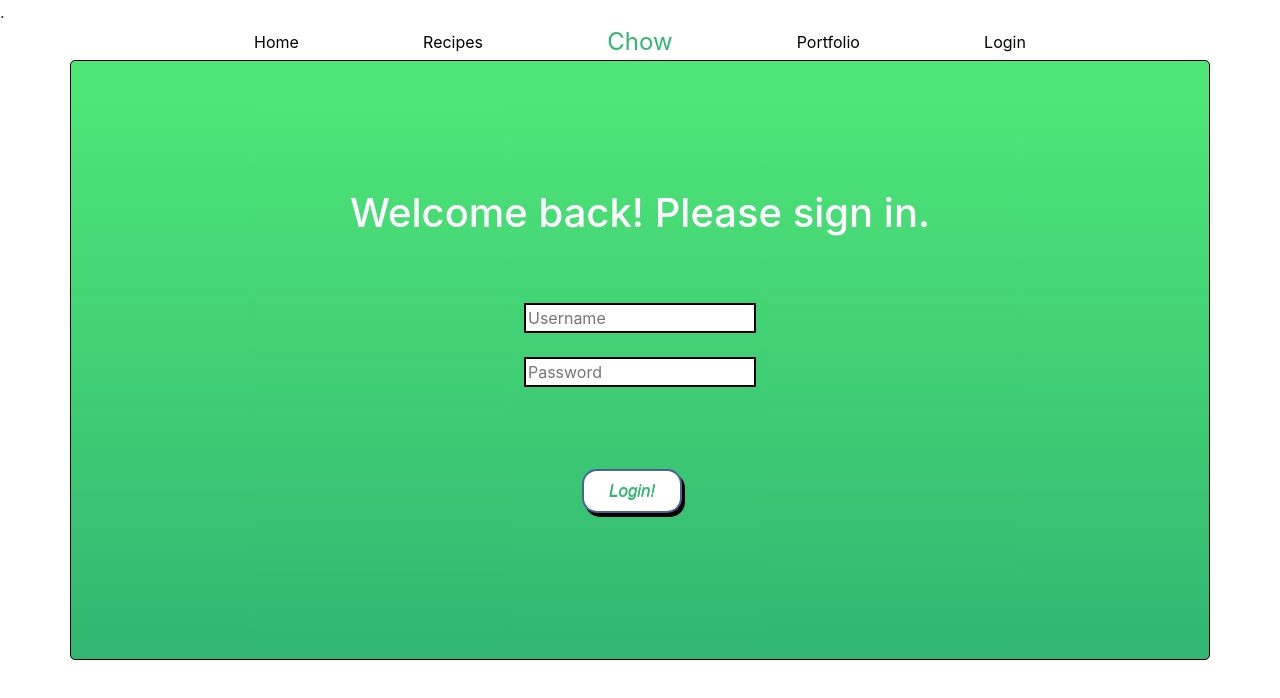
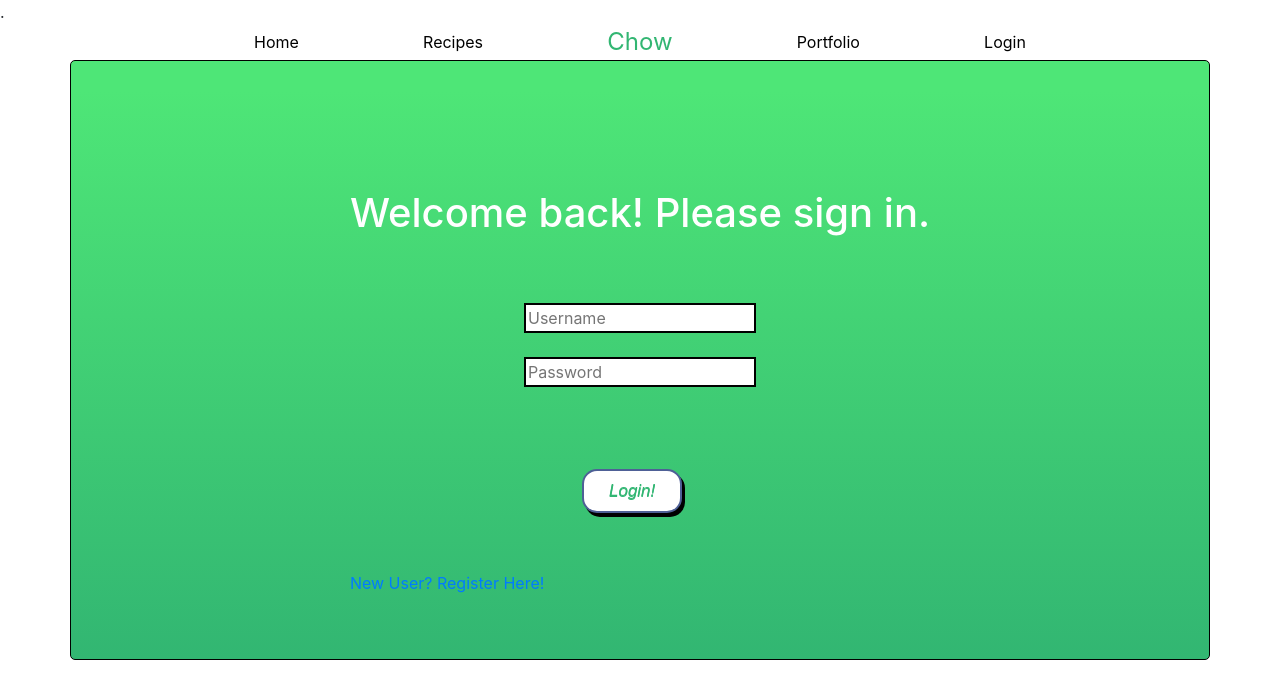
Before and after one commit to Chef-Portfolio-2/Frontend, a React (Create React App) app in the folder my-app/: page /login in a window 1280 px wide. Shown: the top 698 px of the page. Built offline with nearby package versions, Linux system fonts and the light colour scheme; a web font is replaced by a local one.

Commit message:
fixed route

```diff
--- a/my-app/src/components/Login.css
+++ b/my-app/src/components/Login.css
@@ -14,3 +14,9 @@
 
 
 }
+
+
+.newUser {
+    text-decoration: none;
+    color: black;
+}
--- a/my-app/src/components/Login.js
+++ b/my-app/src/components/Login.js
@@ -1,12 +1,12 @@
 
-import React, {useState} from 'react';
+import React, {useState, useEffect} from 'react';
 import { withFormik, Form, Field } from "formik";
 import * as Yup from "yup";
 import styled from "styled-components";
 import {Redirect} from 'react-router-dom';
 import './Login.css';
-import NavBarSignin from '../components/NavBars/NavBarSignin';
 import {axiosWithAuth} from './axiosAuthenticate/axiosWithAuth';
+import { Link } from 'react-router-dom';
 
 // styles
 
@@ -71,6 +71,7 @@ margin-left: 40%;
 
 function LoginForm({errors, touched, Values}) {
 
+
     return (
         <>
       <Container className="container">
@@ -103,10 +104,13 @@ function LoginForm({errors, touched, Values}) {
           <Button
             className="Submit"
             type="submit"
+
           >
             Login!
           </Button>
+          <Link to="/register" className="newsUser">New User? Register Here!</Link>
         </Form>
+
 
       </Container>
       </>
@@ -130,16 +134,20 @@ function LoginForm({errors, touched, Values}) {
               .required("Password is required")
           }),
         // handle submit
-        handleSubmit(values){
+        handleSubmit (values, {props, resetForm, setSubmitting}) {
               axiosWithAuth()
                 .post("https://chef-portfolio-2.herokuapp.com/api/auth/login", values)
                 .then(res => {
                   console.log(values); // Data was created successfully and logs to console
-                  localStorage.setItem('token', res.data.payload)
-                  this.props.history.push('/');
+                  localStorage.setItem('token', res.data.payload);
+                  props.history.push('/chefportfolio');
+                  resetForm();
+                  setSubmitting(false);
+
                 })
                 .catch(err => {
                   console.log(err); // There was an error creating the data and logs to console
+                  setSubmitting(false);
                 });
             }
         // axios post here
```
